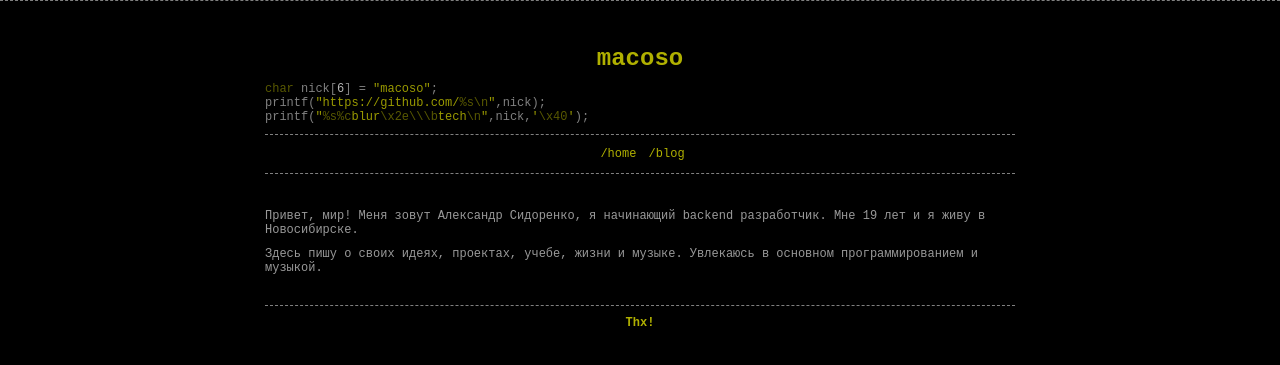
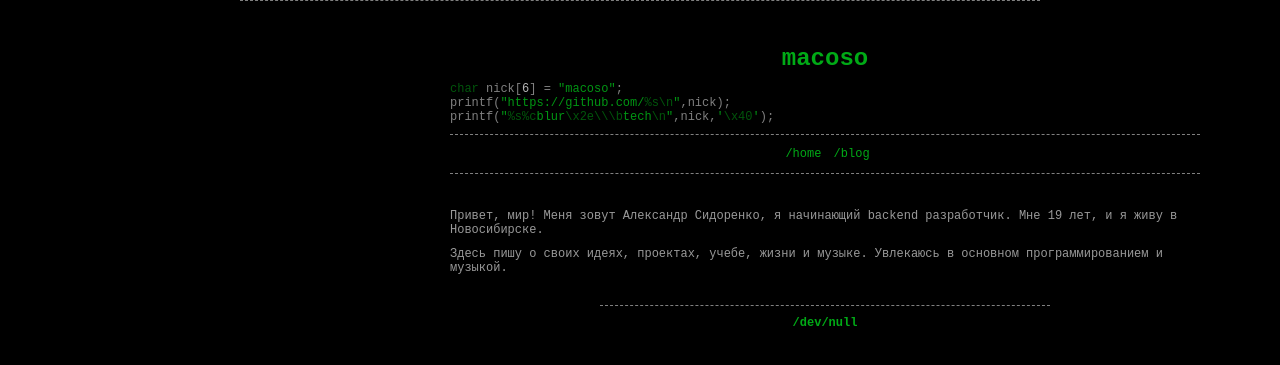
Before and after one commit to MacOSO/macoso.github.io, a Jekyll site: the page built from index.md, in a window 1280 px wide. Shown: the top 365 px of the page. Built offline with Jekyll 4.4.1, drawn with Linux system fonts in a browser that asks for light colours.

Commit message:
Поправил цвета

```diff
--- a/_config.yml
+++ b/_config.yml
@@ -1,6 +1,6 @@
 # Site settings
 title: "macoso"
-bye_message: "Thx!"
+bye_message: "/dev/null"
 baseurl: "/"
 url: "http://macoso.blur.tech"
 disqus: macoso
--- a/css/main.css
+++ b/css/main.css
@@ -8,23 +8,23 @@ body {
     line-height: unset !important;
     color: rgba(255,255,255,0.6);
     text-align: center;
-    //width: 800px;
+    width: 800px;
 }
 h1 {
-  color: rgba(220,220,0,0.8);
+  color: rgba(0,213,27,0.8);
   font-size: 24px;
   font-family: monospace;
   font-weight: bold;
 }
-h2 { color: rgba(220,220,0,0.7); }
-h3 { color: rgba(220,220,0,0.6); }
-h4 { color: rgba(220,220,0,0.5); }
-h5 { color: rgba(220,220,0,0.4); }
-h6 { color: rgba(220,220,0,0.3); }
+h2 { color: rgba(0,213,27,0.7); }
+h3 { color: rgba(0,213,27,0.6); }
+h4 { color: rgba(0,213,27,0.5); }
+h5 { color: rgba(0,213,27,0.4); }
+h6 { color: rgba(0,213,27,0.3); }
 footer {
-    color: rgba(220,220,0,0.8);
+    color: rgba(0,213,27,0.8);
     font-weight: bold;
-    //width: 60%;
+    width: 60%;
     border-top: dashed 1px rgba(255,255,255,0.5);
     margin: 20px auto 15px;
     padding-top: 10px;
@@ -32,17 +32,17 @@ footer {
 header {
     margin-top: 25px;
     margin-bottom: 10px;
-    color: rgba(220,220,0,0.9);
+    color: rgba(0,213,27,0.9);
 }
 header p {
     text-align: left;
     margin: 0;
-    /* color: rgba(220,220,0,0.7); */
+    /* color: rgba(0,213,27,0.7); */
     color: rgba(255,255,255,0.5);
 }
 a {
     text-decoration: none;
-    color: rgba(220,220,0,0.8);
+    color: rgba(0,213,27,0.8);
 }
 .menu {
     border-top: 1px dashed rgba(255,255,255,0.5);
@@ -60,18 +60,18 @@ a {
 }
 .menu ul li a {
     text-decoration: none;
-    color: rgba(220,220,0,0.8);
+    color: rgba(0,213,27,0.8);
 }
 .menu ul li a:hover {
     padding: 2px;
-    border-left: 1px dashed rgba(220,220,0,0.5);
-    border-right: 1px dashed rgba(220,220,0,0.5);
+    border-left: 1px dashed rgba(0,213,27,0.5);
+    border-right: 1px dashed rgba(0,213,27,0.5);
 }
 main {
     text-align: left;
 }
 a:hover {
-		color: rgba(220,220,0,0.6);
+		color: rgba(0,213,27,0.6);
 }
 pre {
     background-color: rgba(255,255,255,0.05);
@@ -204,10 +204,10 @@ table a {
     color: rgba(255,255,255,0.3);
 }
 .reserved {
-    color: rgba(220,220,0,0.4);
+    color: rgba(0,213,27,0.4);
 }
 .string {
-    color: rgba(220,220,0,0.7);
+    color: rgba(0,213,27,0.7);
 }
 .function {
     color: rgba(255,255,255,0.5);
--- a/index.md
+++ b/index.md
@@ -2,6 +2,6 @@
 layout: content
 ---
 
-Привет, мир! Меня зовут Александр Сидоренко, я начинающий backend разработчик. Мне 19 лет и я живу в Новосибирске.
+Привет, мир! Меня зовут Александр Сидоренко, я начинающий backend разработчик. Мне 19 лет, и я живу в Новосибирске.
 
 Здесь пишу о своих идеях, проектах, учебе, жизни и музыке. Увлекаюсь в основном программированием и музыкой.
```
